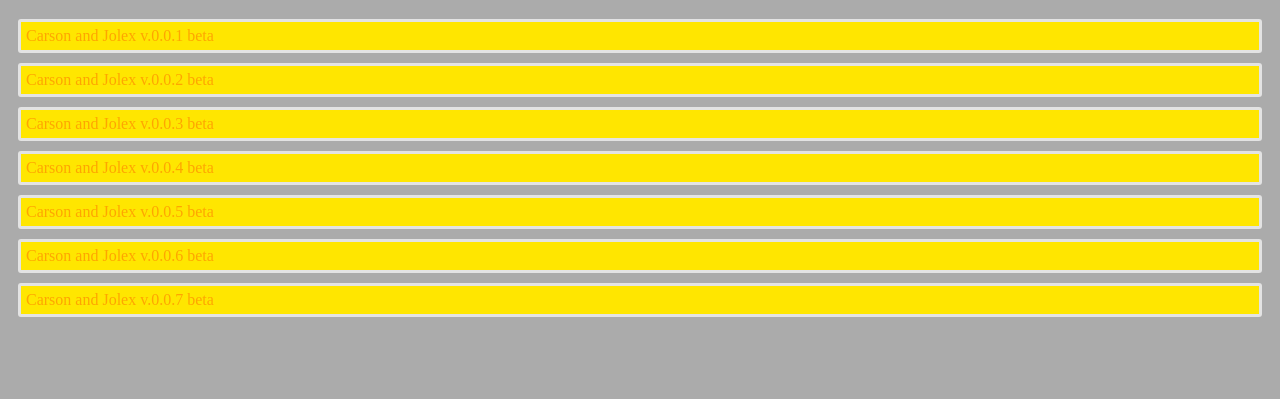
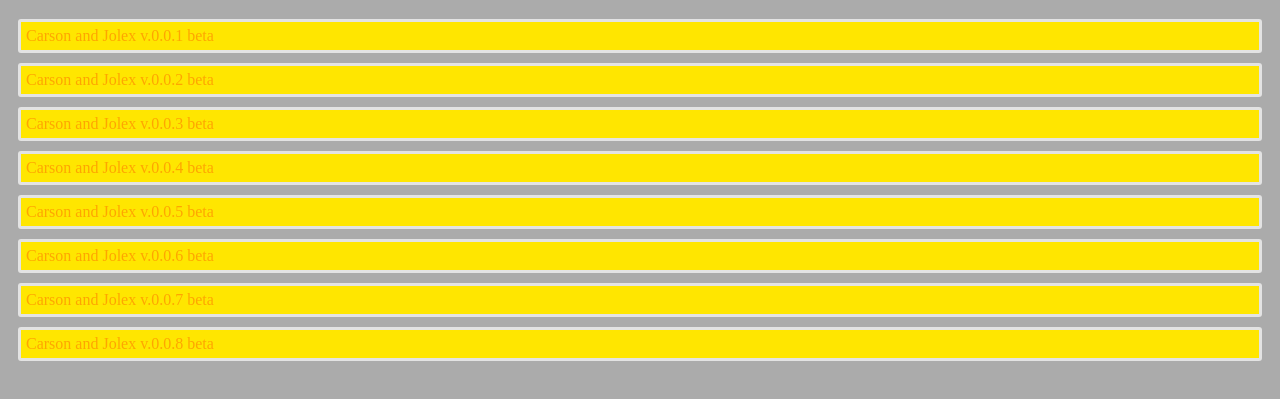
Before and after one commit to Jsht0211/carson-and-jolex.github.io, a plain HTML site: page index.html in a window 1280 px wide. Shown: the part 61-460 px from the top of the page. Drawn offline with Linux system fonts and the light colour scheme.

Commit message:
Update index.html

```diff
--- a/index.html
+++ b/index.html
@@ -17,6 +17,7 @@
   <a href = "Files/Carson_and_Jolex_v.0.0.5_beta.apk" download>Carson and Jolex v.0.0.5 beta</a>
   <a href = "Files/Carson_and_Jolex_v.0.0.6_beta.apk" download>Carson and Jolex v.0.0.6 beta</a>
   <a href = "Files/Carson_and_Jolex_v.0.0.7_beta.apk" download>Carson and Jolex v.0.0.7 beta</a>
+  <a href = "Files/Carson_and_Jolex_v.0.0.8_beta.apk" download>Carson and Jolex v.0.0.8 beta</a>
 </body>
 
 </html>
```
